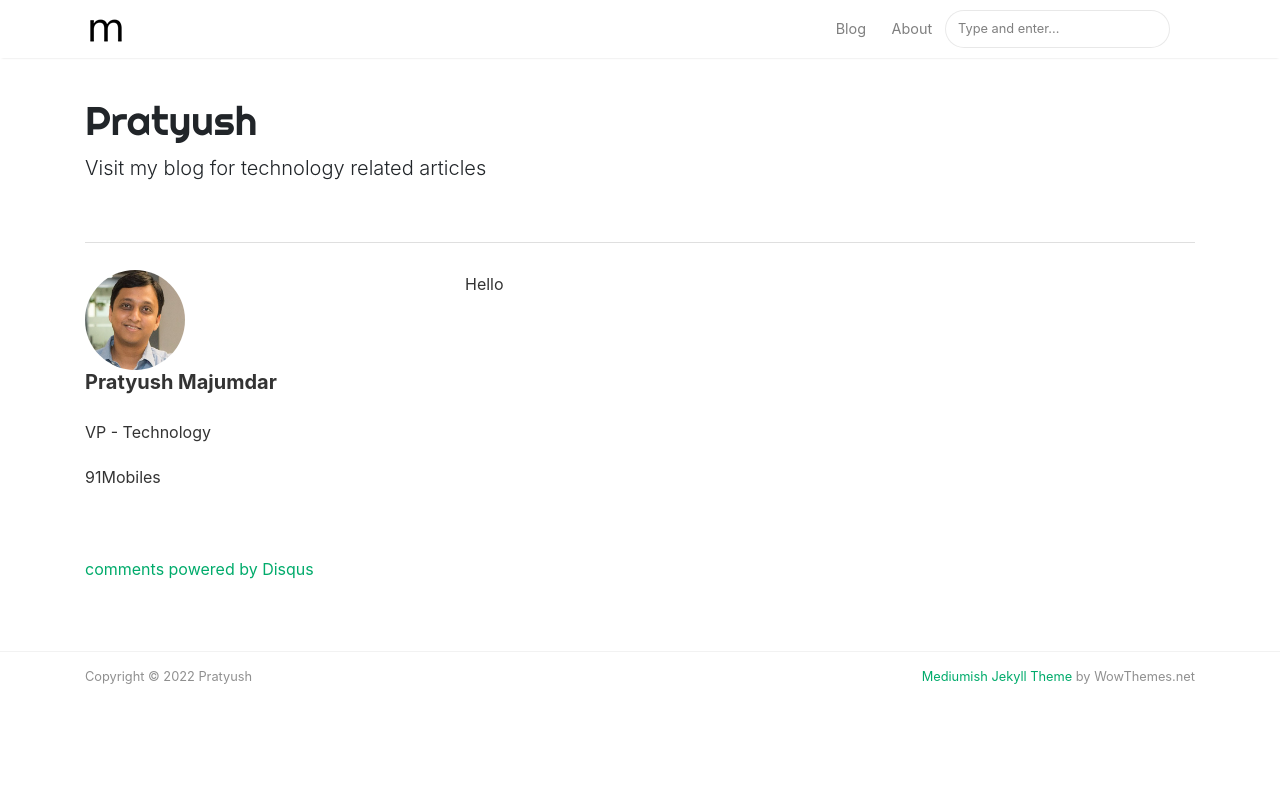
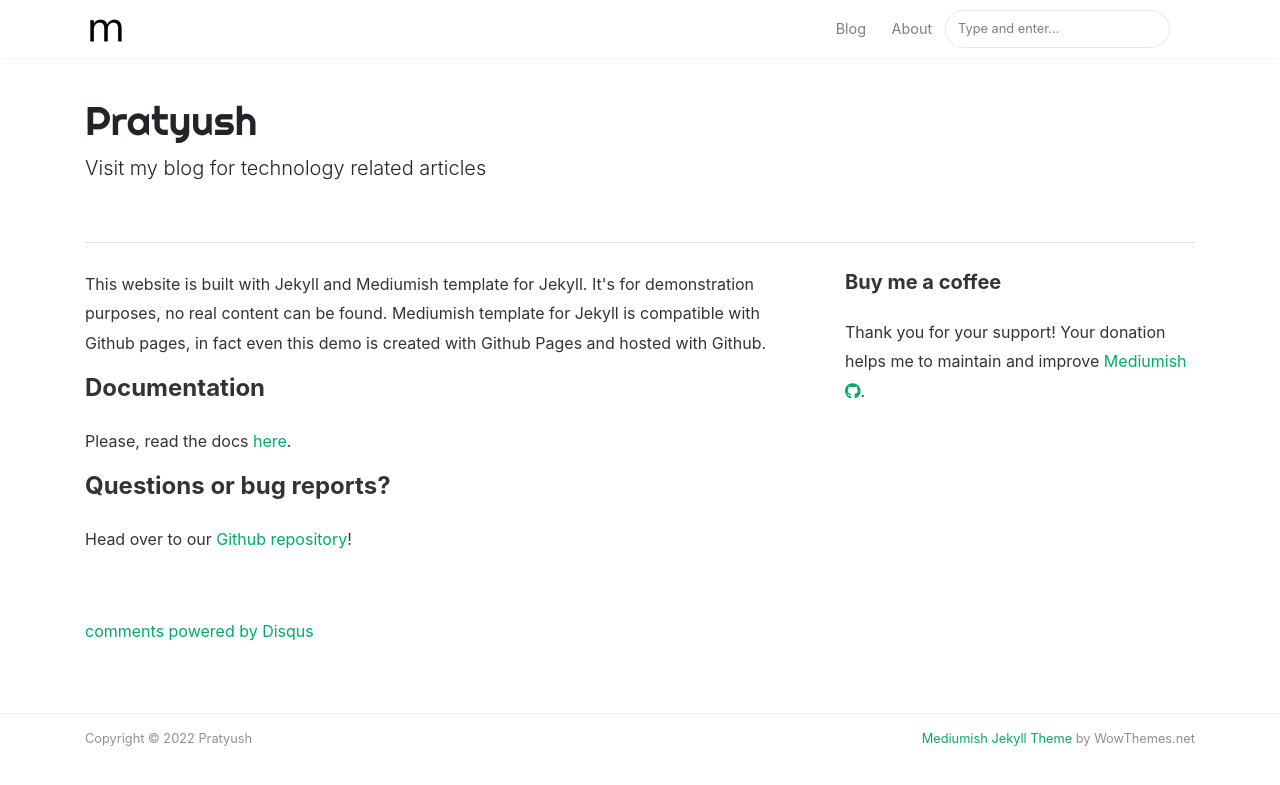
Before and after one commit to pratyush1806/pratyush1806.github.io, a Jekyll site: the page built from _pages/about.md, in a window 1280 px wide. Shown: the top 785 px of the page. Built offline with Jekyll 4.4.1, drawn with Linux system fonts in a browser that asks for light colours; nearby versions of some CDN libraries; comment, search, counter and statistics services are not loaded.

Commit message:
Working in About page

```diff
--- a/_pages/about.md
+++ b/_pages/about.md
@@ -6,14 +6,27 @@ comments: true
 ---
 
 <div class="row justify-content-between">
-    <div class="col-md-4">
-        <img class="profile-thumb" src="{{site.baseurl}}/assets/images/profile.jpg" alt="profile picture" />
-        <h5>Pratyush Majumdar</h5>
-        <p>VP - Technology</p>
-        <p>91Mobiles</p>
-    </div>
+<div class="col-md-8 pr-5">
 
-    <div class="col-md-8 pr-5">
-        <p>Hello</p>
-    </div>
+<p>This website is built with Jekyll and Mediumish template for Jekyll. It's for demonstration purposes, no real content can be found. Mediumish template for Jekyll is compatible with Github pages, in fact even this demo is created with Github Pages and hosted with Github.</p>
+
+<h4>Documentation</h4>
+
+<p>Please, read the docs <a href="https://bootstrapstarter.com/bootstrap-templates/template-mediumish-bootstrap-jekyll/">here</a>.</p>
+
+<h4>Questions or bug reports?</h4>
+
+<p>Head over to our <a href="https://github.com/wowthemesnet/mediumish-theme-jekyll">Github repository</a>!</p>
+
 </div>
+
+<div class="col-md-4">
+
+<div class="sticky-top sticky-top-80">
+<h5>Buy me a coffee</h5>
+
+<p>Thank you for your support! Your donation helps me to maintain and improve <a target="_blank" href="https://github.com/wowthemesnet/mediumish-theme-jekyll">Mediumish <i class="fab fa-github"></i></a>.</p>
+
+</div>
+</div>
+</div>
```
